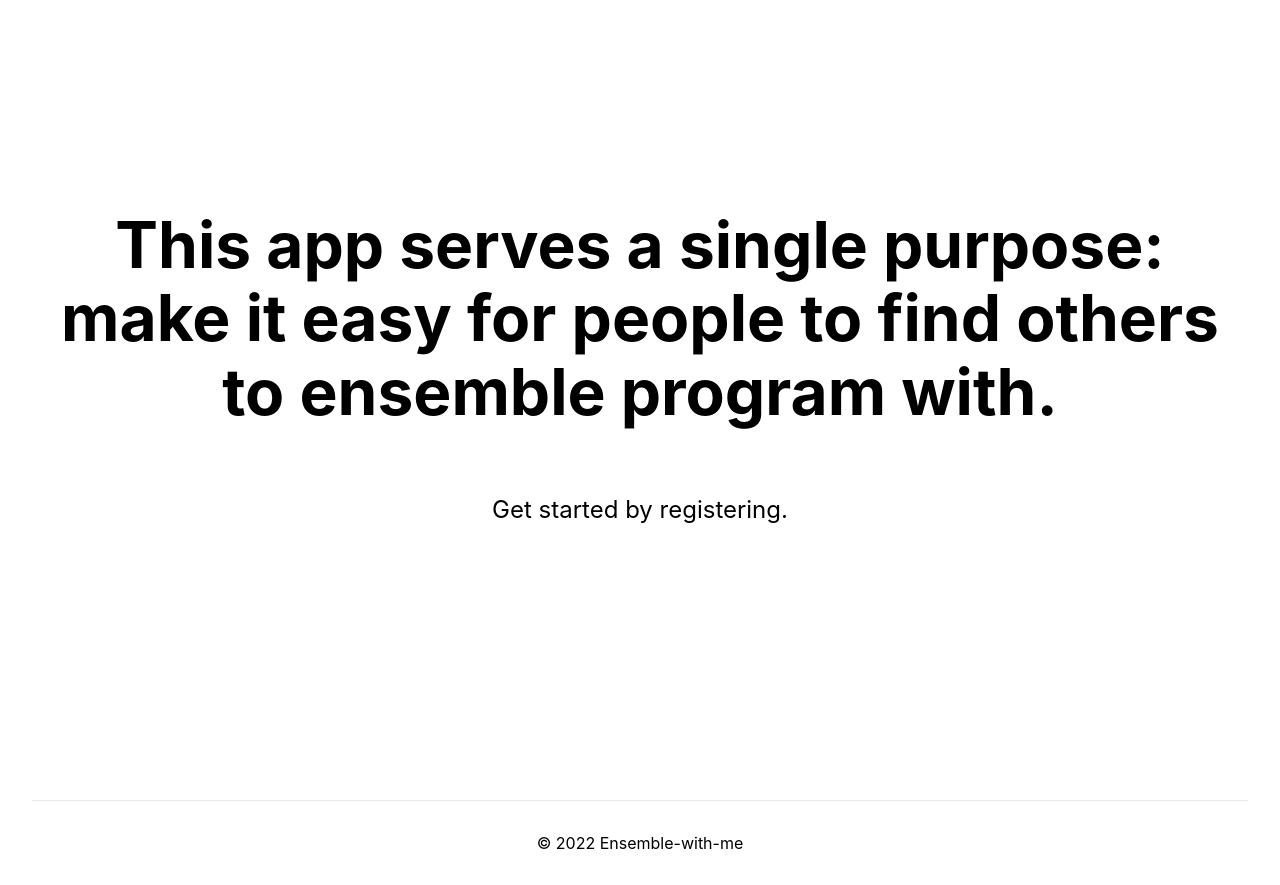
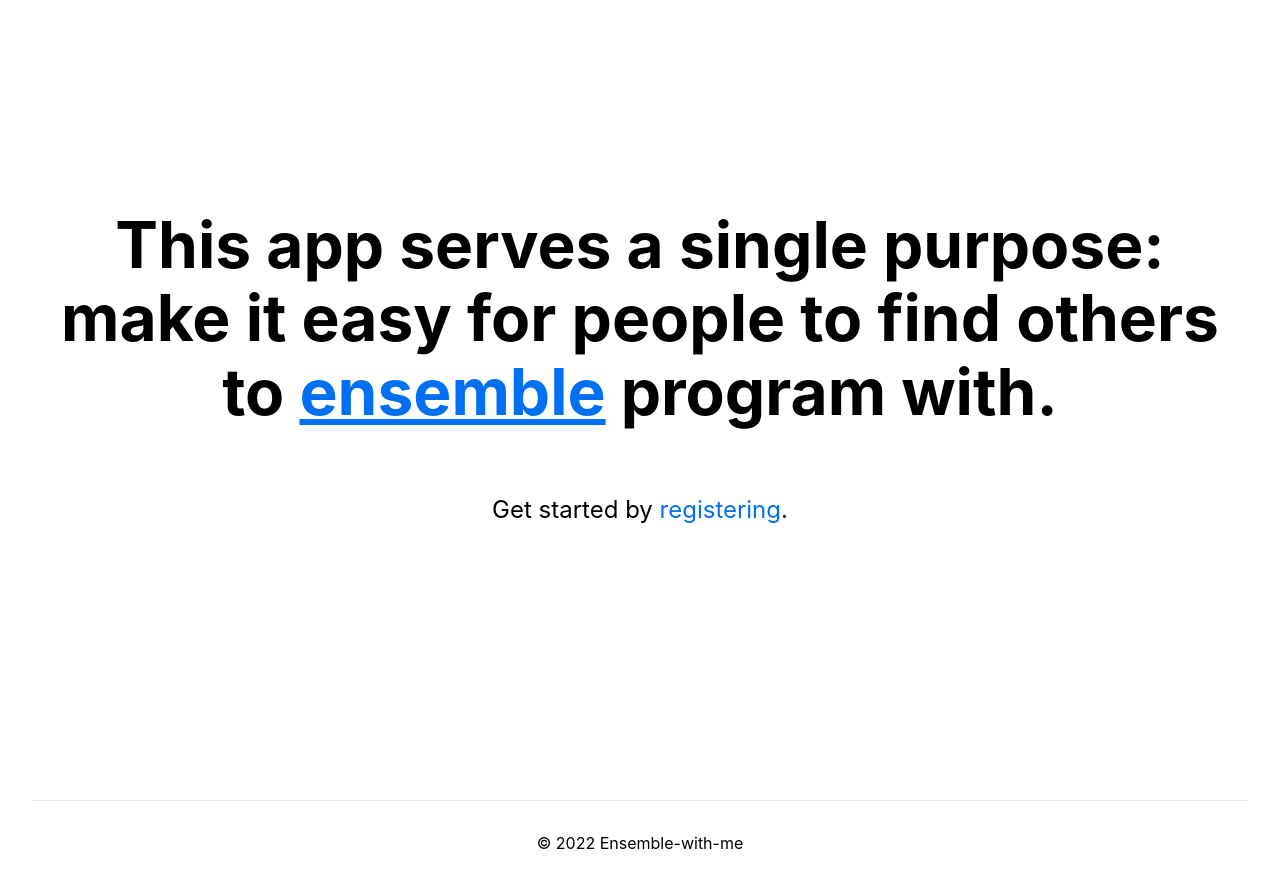
Before and after one commit to Bogghead/ensemble-with-me, a Next.js app: page / in a window 1280 px wide. In both pictures the pointer is over the link "ensemble". Built offline with nearby package versions, Linux system fonts and the light colour scheme.

Commit message:
Changes by eddiebush

```diff
--- a/styles/globals.css
+++ b/styles/globals.css
@@ -7,8 +7,14 @@ body {
 }
 
 a {
-  color: inherit;
+  color: #0070f3;
   text-decoration: none;
+}
+
+a:hover,
+a:focus,
+a:active {
+  text-decoration: underline;
 }
 
 * {
```
